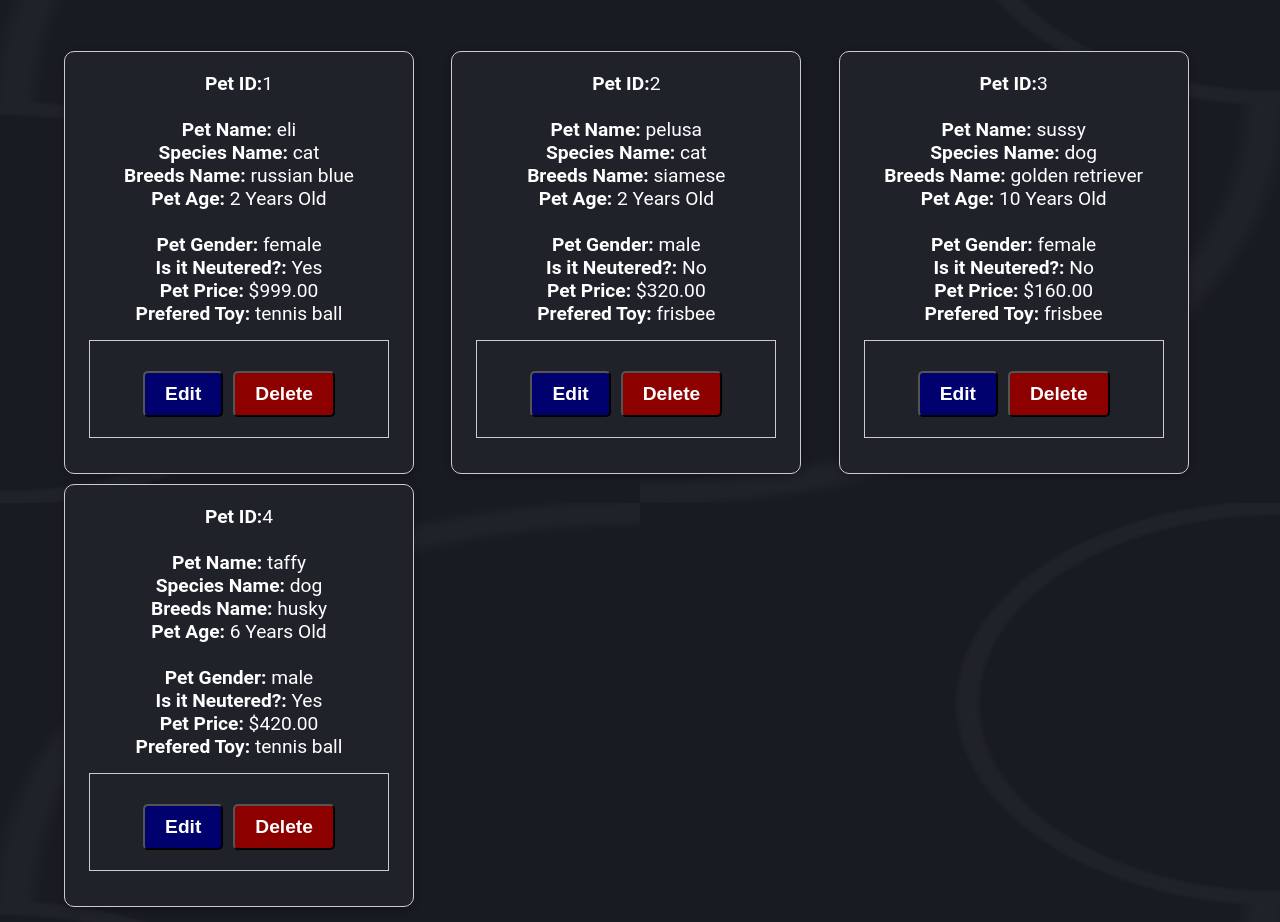
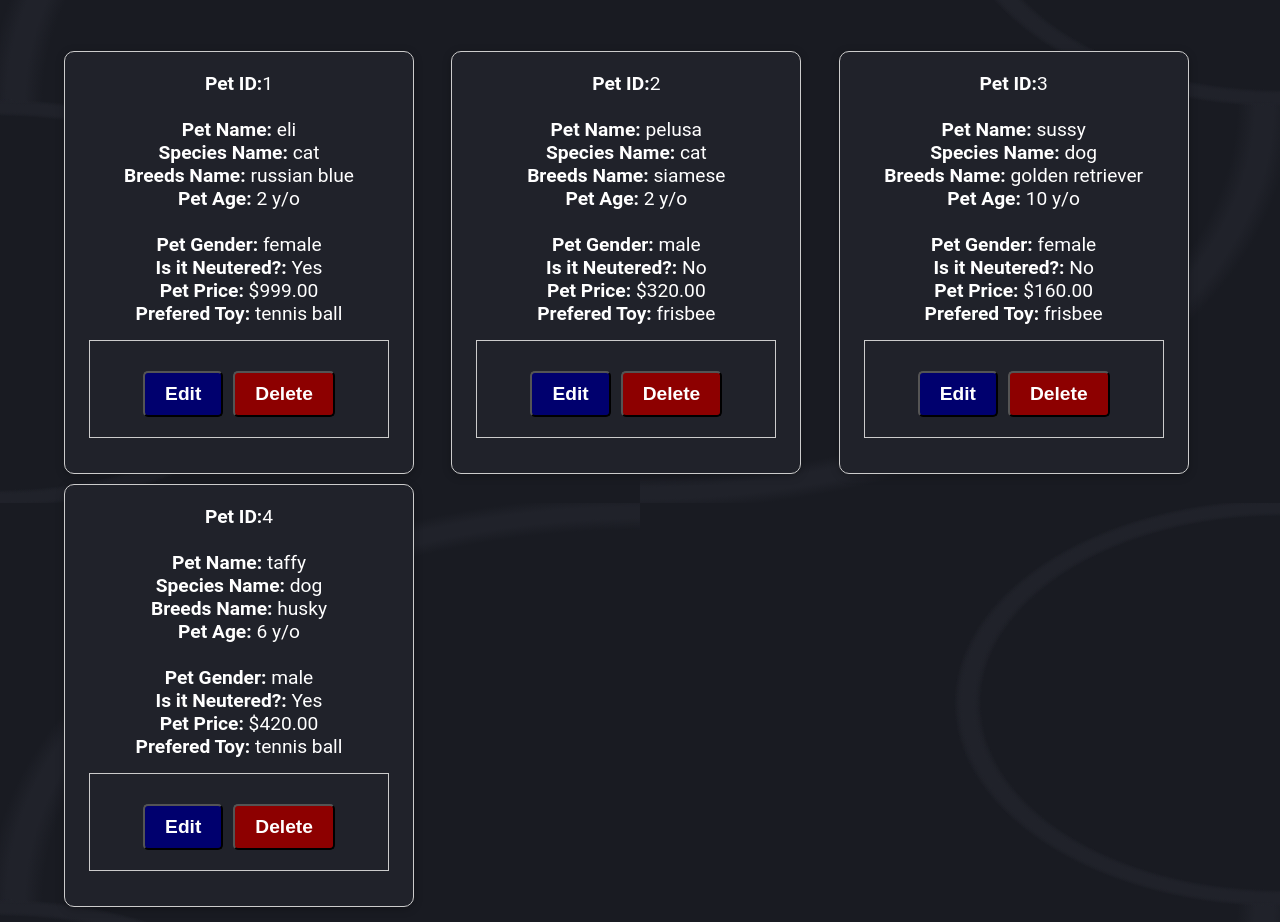
Before and after one commit to andreshamburger/block3-adv-web, a PHP site: page /?page=pets in a window 1280 px wide. Shown: the part 297-1219 px from the top of the page. Run offline with PHP 8.4, Linux system fonts and the light colour scheme; data comes from the database, SQL or seed files in the repository.

Commit message:
Update show_pets.php

```diff
--- a/project-1/mvc/views/show_pets.php
+++ b/project-1/mvc/views/show_pets.php
@@ -10,7 +10,7 @@
         <div><b>Pet Name: </b>" . $show_pets['pets_name'] . "</div>
         <div><b>Species Name: </b>" . $show_pets['species_name'] . "</div>
         <div><b>Breeds Name: </b>" . $show_pets['breeds_name'] . "</div>
-        <div><b>Pet Age: </b>" . $show_pets['pets_age'] . ' Years Old' . "</div><br>
+        <div><b>Pet Age: </b>" . $show_pets['pets_age'] . ' y/o' . "</div><br>
         <div><b>Pet Gender: </b>" . $show_pets['pets_gender'] . "</div>
         <div><b>Is it Neutered?: </b>" . ($show_pets['pets_neutered'] ? 'Yes' : 'No') . "</div>
         <div><b>Pet Price: </b>$" . $show_pets['pets_price'] . "</div>
```
